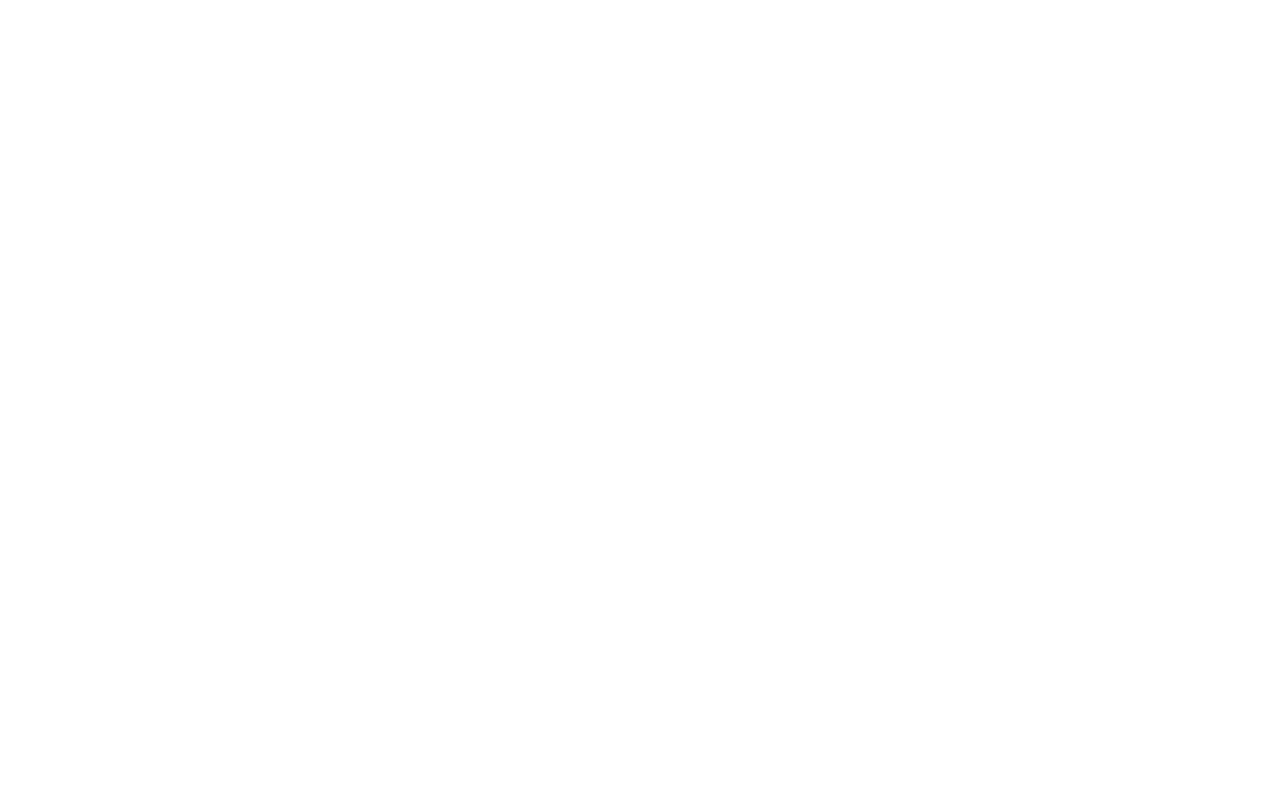
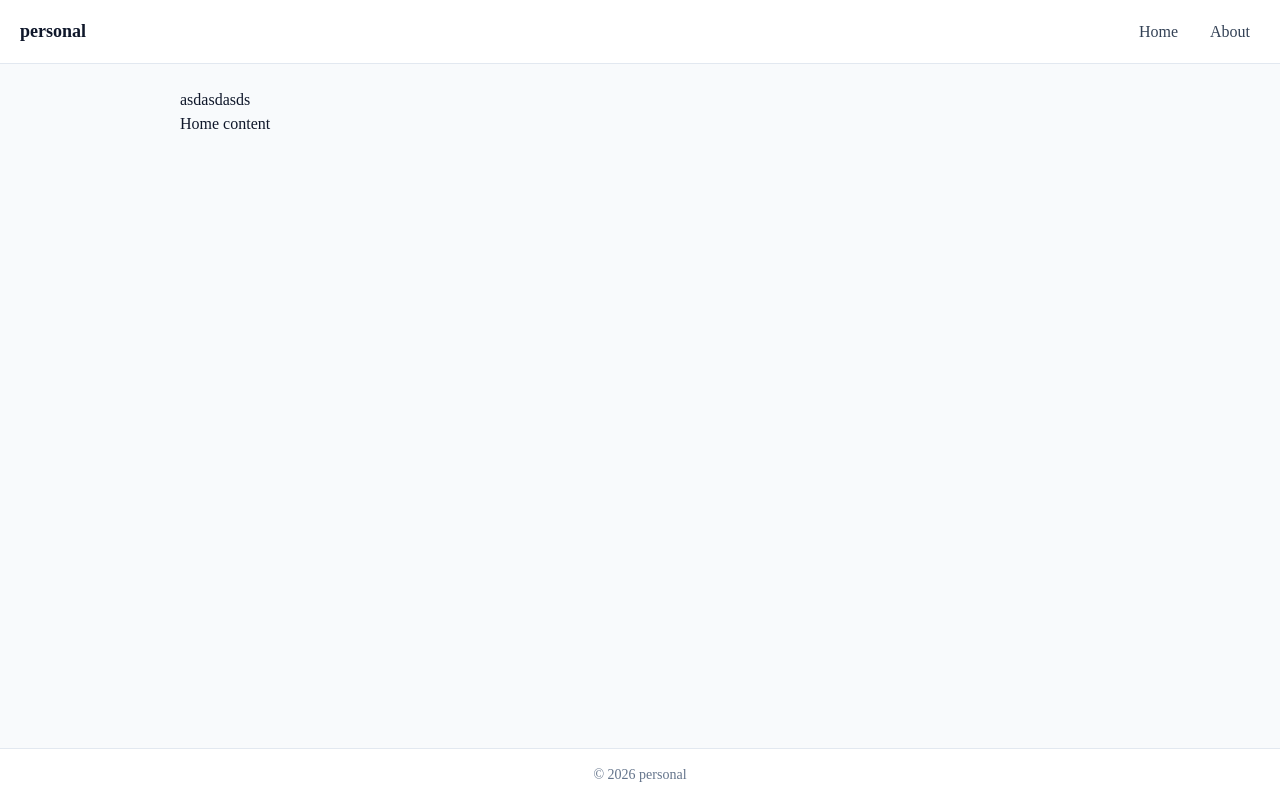
Before and after one commit to yjv1031/personal, a React (Vite) app: page /personal/home in a window 1280 px wide. Before the commit this address had no page. Built offline with nearby package versions, Linux system fonts and the light colour scheme.

Commit message:
feat: add common layout

```diff
--- a/src/App.tsx
+++ b/src/App.tsx
@@ -1,16 +1,16 @@
 
-import { Route, Routes } from 'react-router-dom'
-import './App.css'
+import { Navigate, Route, Routes } from 'react-router-dom'
+import Home from './page/home/Home'
+import NotFound from './page/not-found/NotFound'
 
 function App() {
-
   return (
-    <>
-      <Routes>
-        <Route path="/" element={<div>Home</div>} />
-        <Route path="/about" element={<div>About</div>} />
-      </Routes>
-    </>
+    <Routes>
+      <Route path="/" element={<Navigate to="/home" replace />} />
+      <Route path="/home" element={<Home />} />
+      <Route path="/about" element={<div>About</div>} />
+      <Route path="*" element={<NotFound />} />
+    </Routes>
   )
 }
 
--- /dev/null
+++ b/src/common/CommonLayout.css
@@ -0,0 +1,53 @@
+.common-layout {
+  min-height: 100vh;
+  display: grid;
+  grid-template-rows: auto 1fr auto;
+  background: #f8fafc;
+  color: #0f172a;
+}
+
+.common-header {
+  height: 64px;
+  padding: 0 20px;
+  display: flex;
+  align-items: center;
+  justify-content: space-between;
+  border-bottom: 1px solid #e2e8f0;
+  background: #ffffff;
+}
+
+.common-title {
+  font-size: 18px;
+  font-weight: 700;
+}
+
+.common-nav {
+  display: flex;
+  gap: 12px;
+}
+
+.common-nav a {
+  padding: 6px 10px;
+  border-radius: 8px;
+  color: #334155;
+}
+
+.common-nav a:hover {
+  background: #e2e8f0;
+}
+
+.common-main {
+  width: min(960px, 100%);
+  margin: 0 auto;
+  padding: 24px 20px;
+}
+
+.common-footer {
+  height: 52px;
+  border-top: 1px solid #e2e8f0;
+  display: grid;
+  place-items: center;
+  font-size: 14px;
+  color: #64748b;
+  background: #ffffff;
+}
--- /dev/null
+++ b/src/common/CommonLayout.tsx
@@ -0,0 +1,27 @@
+import type { ReactNode } from 'react'
+import { Link } from 'react-router-dom'
+import './CommonLayout.css'
+
+type CommonLayoutProps = {
+  children: ReactNode
+}
+
+function CommonLayout({ children }: CommonLayoutProps) {
+  return (
+    <div className="common-layout">
+      <header className="common-header">
+        <h1 className="common-title">personal</h1>
+        <nav className="common-nav">
+          <Link to="/">Home</Link>
+          <Link to="/about">About</Link>
+        </nav>
+      </header>
+
+      <main className="common-main">{children}</main>
+
+      <footer className="common-footer">© 2026 personal</footer>
+    </div>
+  )
+}
+
+export default CommonLayout
--- /dev/null
+++ b/src/page/home/Home.tsx
@@ -0,0 +1,12 @@
+import CommonLayout from '../../common/CommonLayout'
+
+function Home() {
+  return (
+    <CommonLayout>
+      <p>asdasdasds</p>
+      <p>Home content</p>
+    </CommonLayout>
+  )
+}
+
+export default Home
--- /dev/null
+++ b/src/page/not-found/NotFound.tsx
@@ -0,0 +1,13 @@
+import { Link } from 'react-router-dom'
+
+function NotFound() {
+  return (
+    <section>
+      <h2>404 - Page Not Found</h2>
+      <p>요청한 페이지를 찾을 수 없습니다.</p>
+      <Link to="/home">홈으로 이동</Link>
+    </section>
+  )
+}
+
+export default NotFound
```
